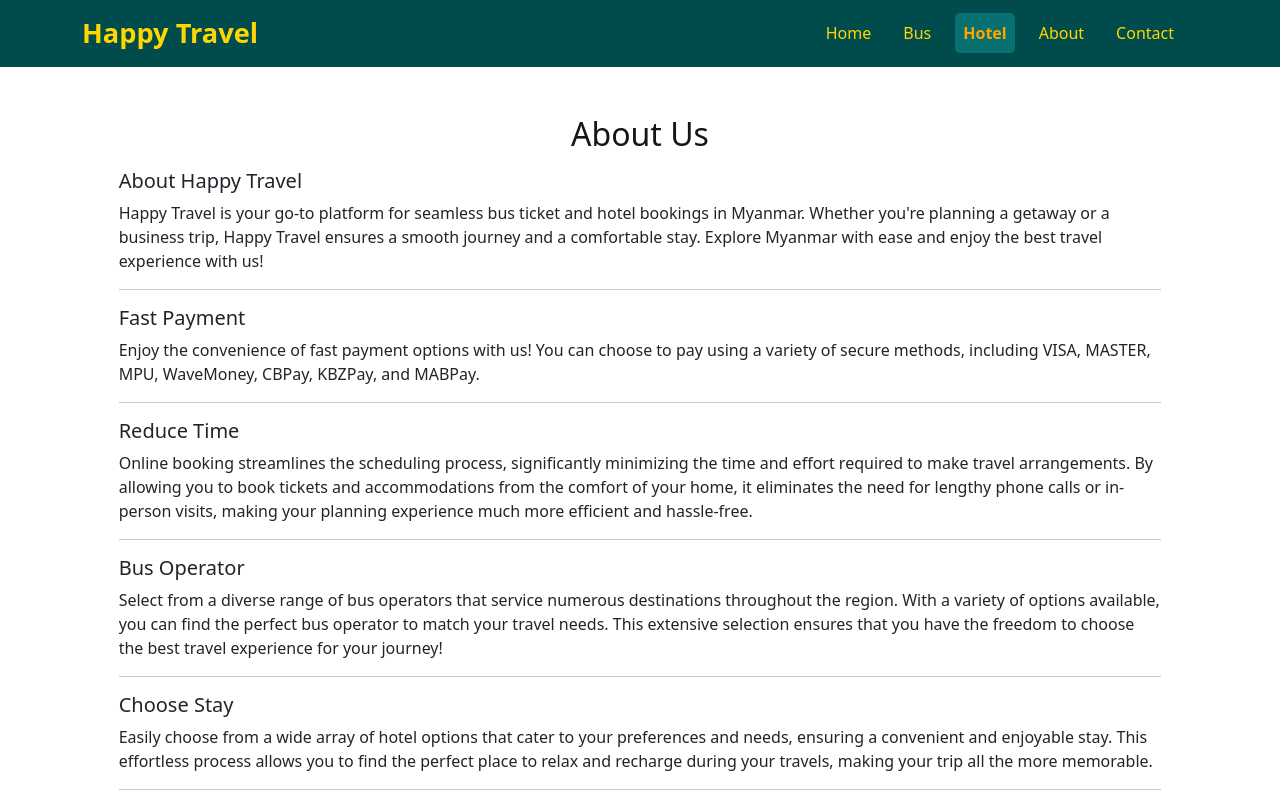
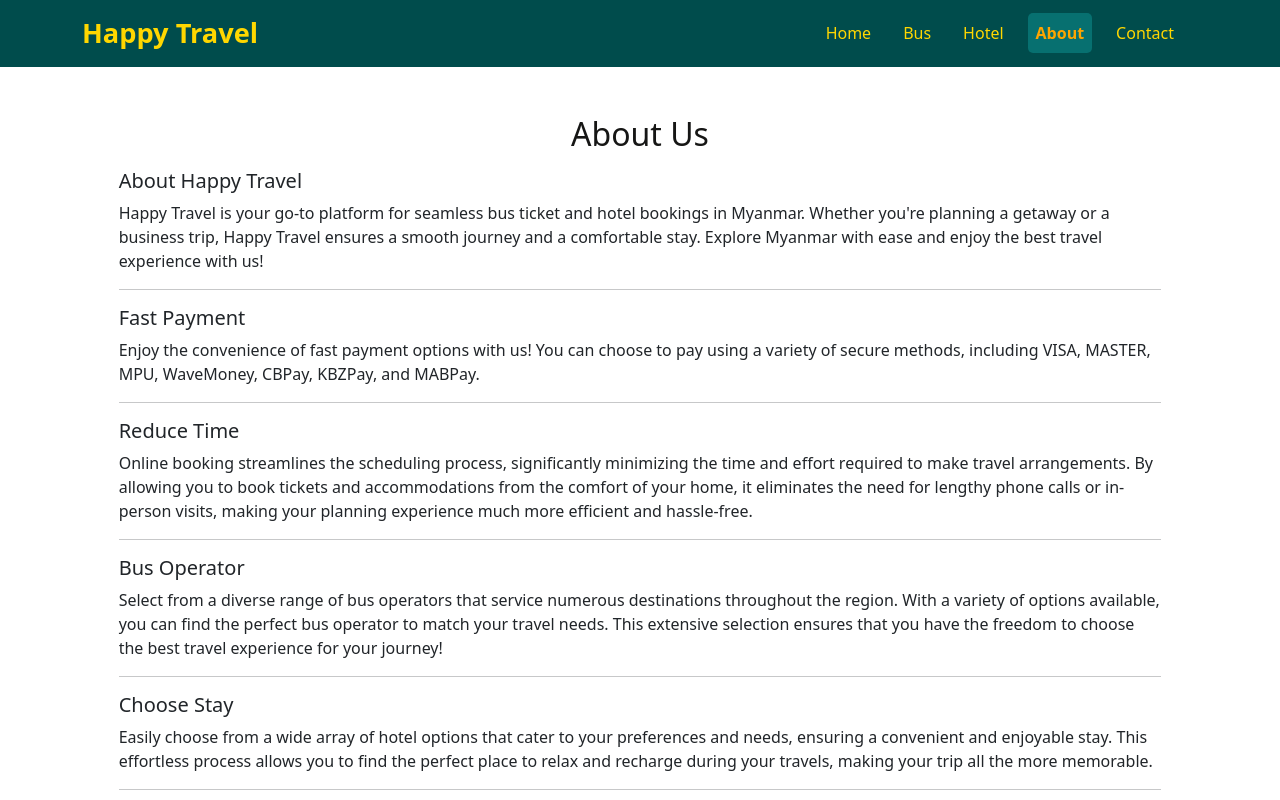
Before and after one commit to TheintShweYiHtike/Happy_Travel, a plain HTML site: page aboutus.html in a window 1280 px wide. Drawn offline with Linux system fonts and the light colour scheme.

Commit message:
change active status

```diff
--- a/aboutus.html
+++ b/aboutus.html
@@ -30,10 +30,10 @@
                                 <a class="nav-link " href="/index.html#bus">Bus</a>
                             </li>
                             <li class="nav-item me-3">
-                                <a class="nav-link active" href="/index.html#hotel">Hotel</a>
+                                <a class="nav-link " href="/index.html#hotel">Hotel</a>
                             </li>
                             <li class="nav-item me-3">
-                                <a class="nav-link" href="/index.html#about">About</a>
+                                <a class="nav-link active" href="/index.html#about">About</a>
                             </li>
                             <li class="nav-item me-3">
                                 <a class="nav-link" href="/index.html#contact">Contact</a>
```
